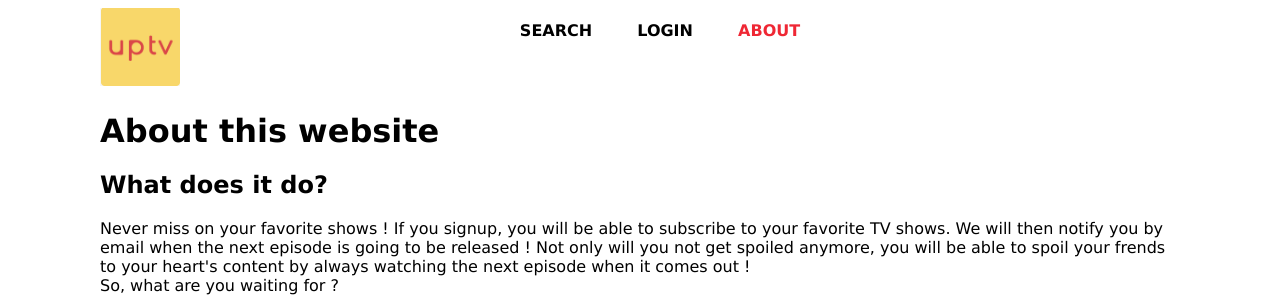
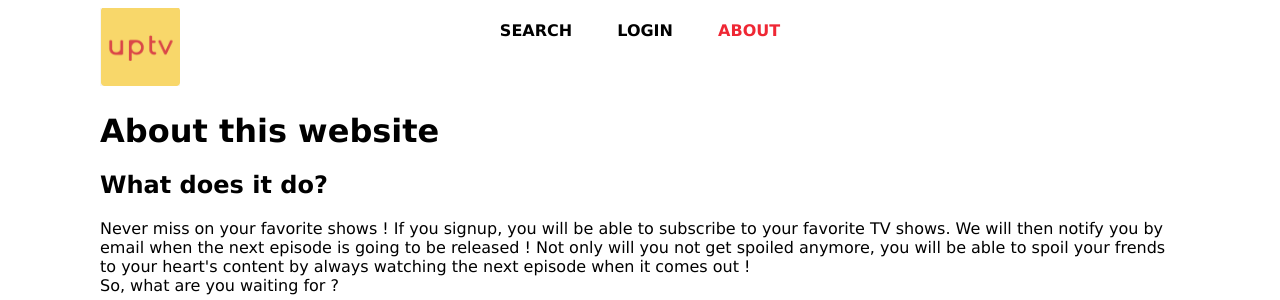
Before and after one commit to florimondmanca/tvseries, a Django app: page /about/ in a window 1280 px wide. Shown: the top 300 px of the page. Run offline with Django 3.2, Linux system fonts and the light colour scheme.

Commit message:
quick fix to navbar padding

```diff
--- a/static/base.css
+++ b/static/base.css
@@ -51,7 +51,8 @@ ul.navbar {
     text-align: center;
     text-transform: uppercase;
     list-style-type: none;
-    margin-top: 0.8em;
+    padding: 0;
+    margin: 0.8em 0 0;
 }
 
 li.tab {
```
